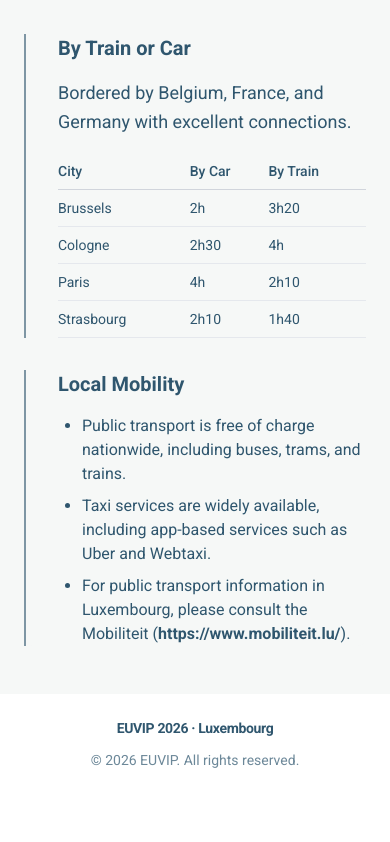
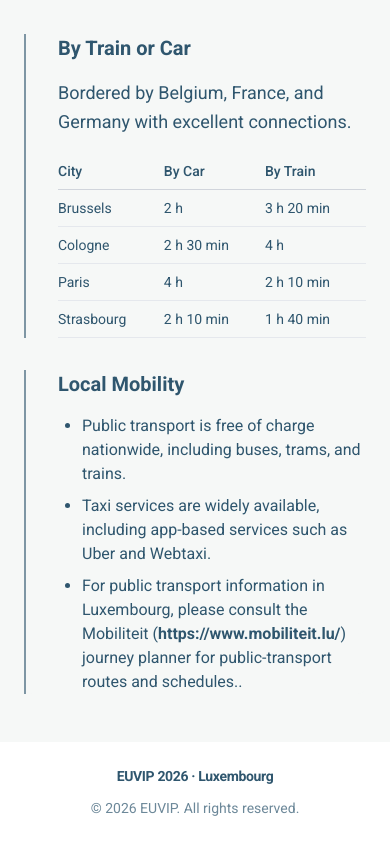
Before and after one commit to euvip2026/euvip2026.github.io, a Next.js app: page /attend in a window 390 px wide. Shown: the part 3498-4340 px from the top of the page. Before the commit the page ends 4292 px from the top, so only its background shows below. Built offline with nearby package versions, Linux system fonts and the light colour scheme; no server answers.

Commit message:
Fixed time duration format and clarify Mobiliteit.

```diff
--- a/src/app/attend/page.tsx
+++ b/src/app/attend/page.tsx
@@ -3,10 +3,10 @@
 import Slider from '@/components/Slider'
 
 const travelTimes = [
-  { city: 'Brussels', byCar: '2h', byTrain: '3h20' },
-  { city: 'Cologne', byCar: '2h30', byTrain: '4h' },
-  { city: 'Paris', byCar: '4h', byTrain: '2h10' },
-  { city: 'Strasbourg', byCar: '2h10', byTrain: '1h40' },
+  { city: 'Brussels', byCar: '2 h', byTrain: '3 h 20 min' },
+  { city: 'Cologne', byCar: '2 h 30 min', byTrain: '4 h' },
+  { city: 'Paris', byCar: '4 h', byTrain: '2 h 10 min' },
+  { city: 'Strasbourg', byCar: '2 h 10 min', byTrain: '1 h 40 min' },
 ]
 
 export default function AttendPage() {
@@ -233,7 +233,7 @@ export default function AttendPage() {
                       >
                         https://www.mobiliteit.lu/
                       </a>
-                      ).
+                      ) journey planner for public-transport routes and schedules..
                     </li>
                   </ul>
                 </div>
```
